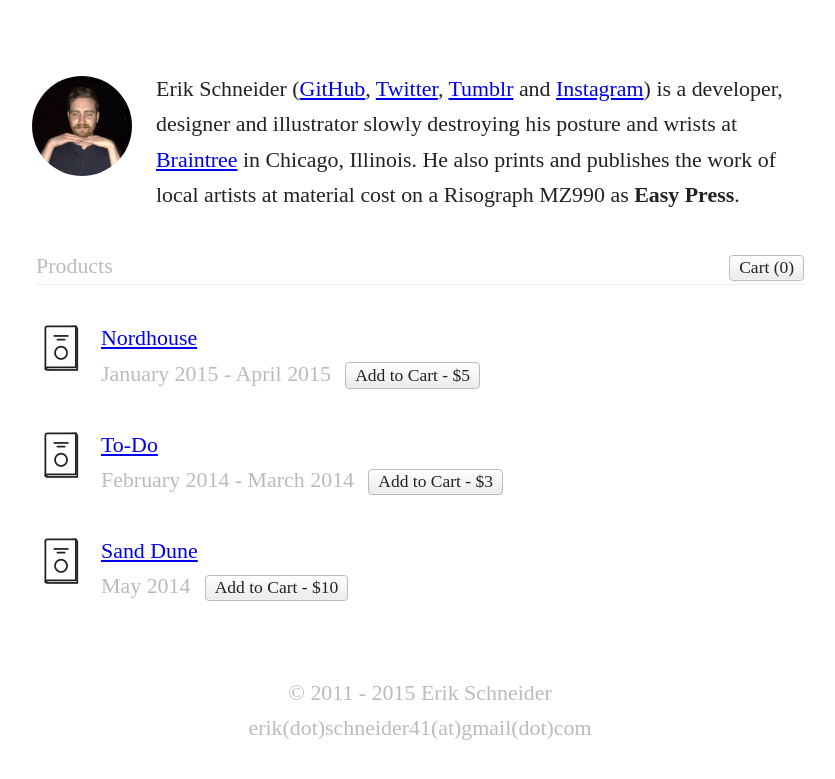
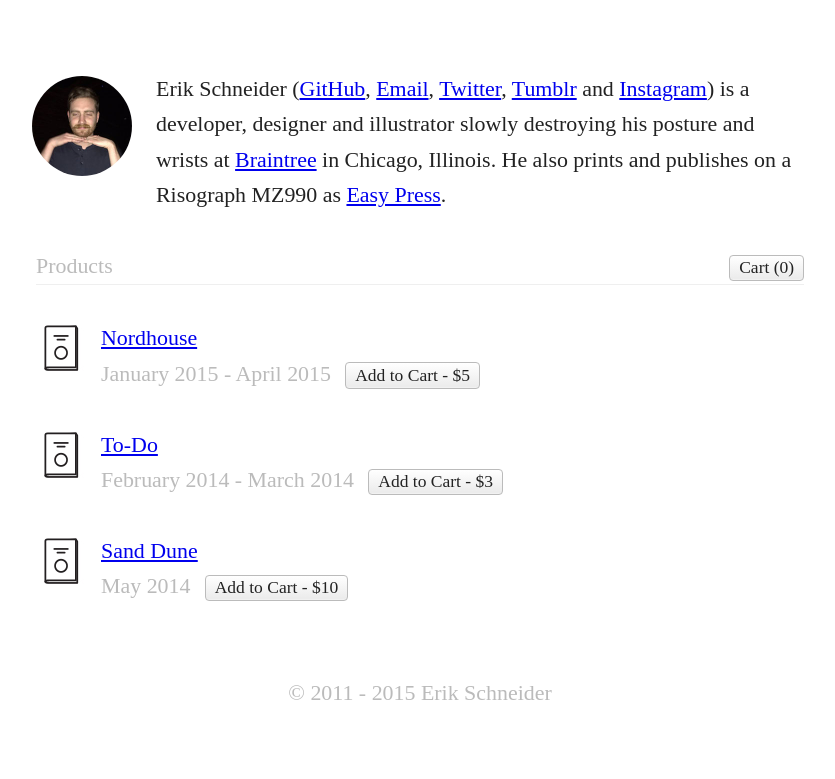
Before and after one commit to schneiderik/schneiderik, a Jekyll site: the page built from index.html, in a window 1280 px wide. Shown: the top 779 px of the page, without its empty margins (220-1055 px from the left). Built offline with Jekyll 4.4.1, drawn with Linux system fonts in a browser that asks for light colours; some web fonts are replaced; the list of posts is cut into pages by our own code.

Commit message:
Adds email and link to easy press

```diff
--- a/_layouts/default.html
+++ b/_layouts/default.html
@@ -9,8 +9,6 @@
     <footer>
       <p>
         &copy; 2011 - 2015 Erik Schneider
-        <br/>
-        erik(dot)schneider41(at)gmail(dot)com
       </p>
     </footer>
 
--- a/_layouts/project.html
+++ b/_layouts/project.html
@@ -17,8 +17,6 @@
       <a href="/">&#x293A; Back to all projects</a>
       <p>
         &copy; 2011 - 2015 Erik Schneider
-        <br/>
-        erik(dot)schneider41(at)gmail(dot)com
       </p>
     </footer>
 
--- a/index.html
+++ b/index.html
@@ -8,13 +8,13 @@ meta_keywords: front-end, frontend, ruby, javascript, comics, illustration, bike
   <img src="/images/erik.jpg"/>
   <p>
     Erik Schneider (<a href="http://github.com/schneiderik" target="_blank">GitHub</a>,
+    <a href="mailto:erik@schneiderik.com" target="_blank">Email</a>,
     <a href="http://twitter.com/schneiderik" target="_blank">Twitter</a>,
     <a href="http://sssanddune.com" target="_blank">Tumblr</a> and
     <a href="http://instagram.com/schneiderik" target="_blank">Instagram</a>)
     is a developer, designer and illustrator slowly destroying
     his posture and wrists at <a href="https://braintreepayments.com" target="_blank">Braintree</a>
-    in Chicago, Illinois. He also prints and publishes the work of local artists at material cost
-    on a Risograph MZ990 as <strong>Easy Press</strong>.
+    in Chicago, Illinois. He also prints and publishes on a Risograph MZ990 as <a href="http://easy-press.co" target="_blank">Easy Press</a>.
   </p>
 </header>
 
```
